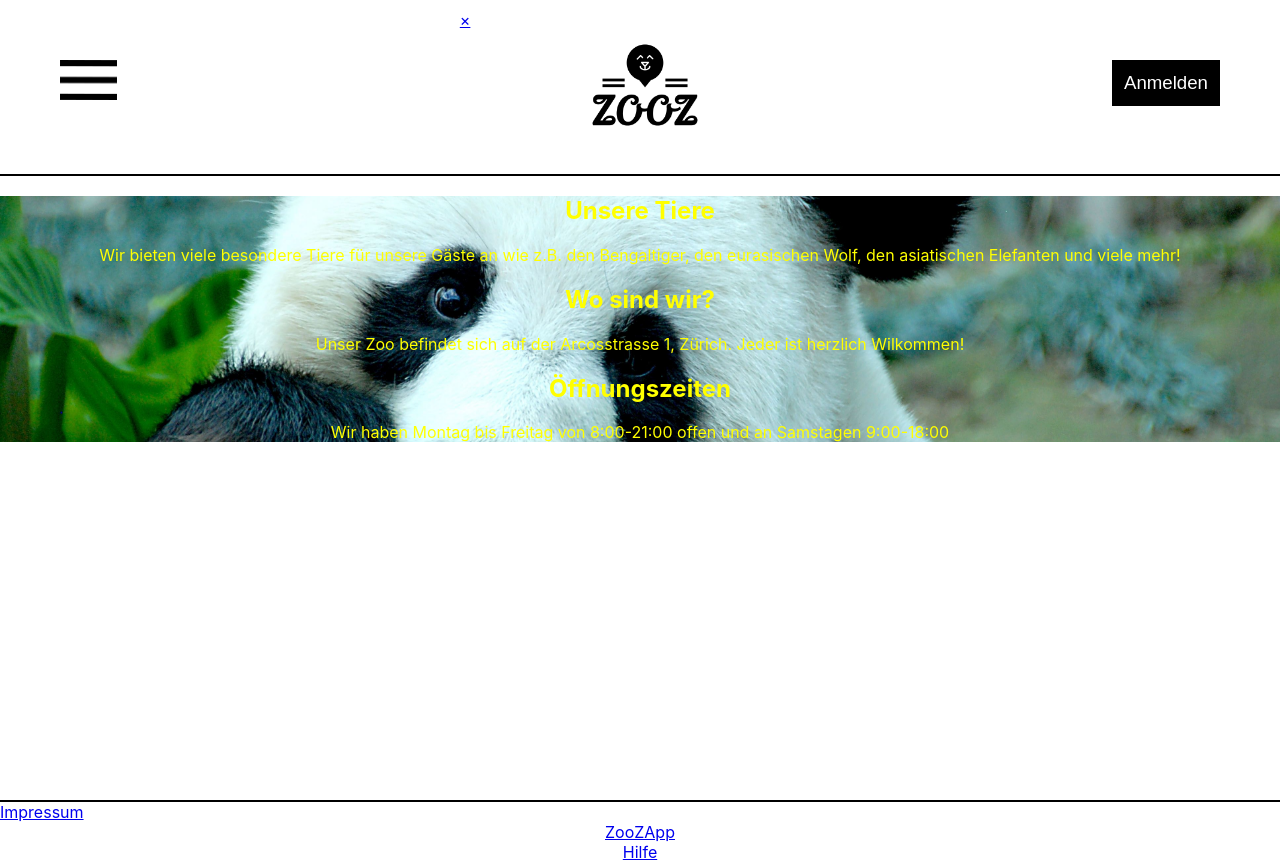
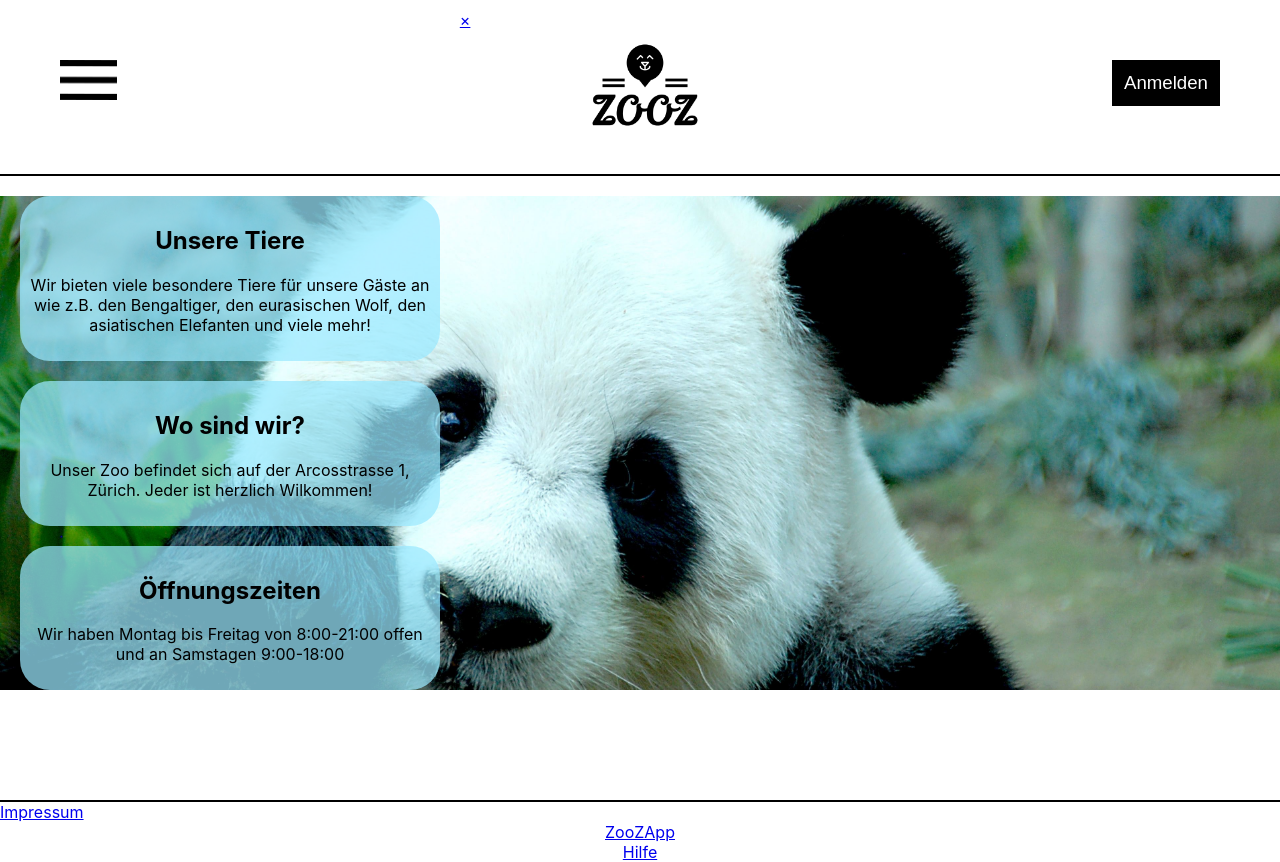
Before and after one commit to TihanMo/ZooApp, a React (Create React App) app in the folder zooapp/: page / in a window 1280 px wide. Built offline with nearby package versions, Linux system fonts and the light colour scheme.

Commit message:
textboxes fixed

```diff
--- a/zooapp/src/App.css
+++ b/zooapp/src/App.css
@@ -135,5 +135,9 @@ div#image_bg{
 /*TextBox*/
 
 .text_box {
-  color: yellow;
+  padding: 10px;
+  margin: 20px;
+  border-radius: 30px;
+  background-color: #9be9ffb7;
+  max-width: 400px;
 }
--- a/zooapp/src/components/Home.js
+++ b/zooapp/src/components/Home.js
@@ -7,20 +7,20 @@ export default function Home() {
     <div>
       <div id="image_bg">
         <TextBox
-          className="text_box"
+          id="tb_1"
           name="Unsere Tiere"
           description="Wir bieten viele besondere Tiere für unsere Gäste an wie z.B.
           den Bengaltiger, den eurasischen Wolf, den asiatischen Elefanten und viele mehr!"
         />
 
         <TextBox
-          className="text_box"
+          id="tb_2"
           name="Wo sind wir?"
           description="Unser Zoo befindet sich auf der Arcosstrasse 1, Zürich. Jeder ist herzlich Wilkommen!"
         />
 
         <TextBox
-          className="text_box"
+          id="tb_3"
           name="Öffnungszeiten"
           description="Wir haben Montag bis Freitag von 8:00-21:00 offen und an Samstagen 9:00-18:00"
         />
```
